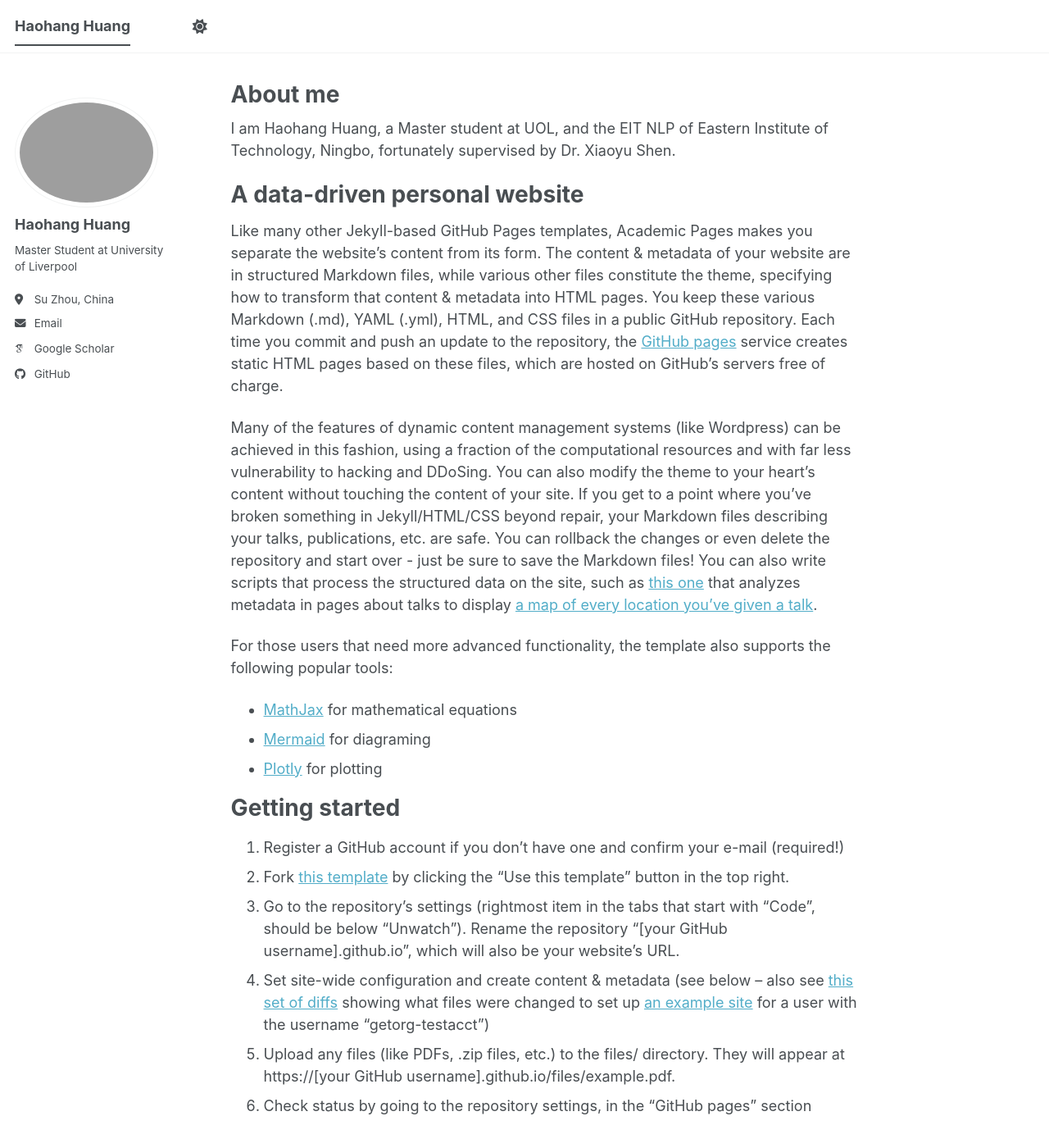
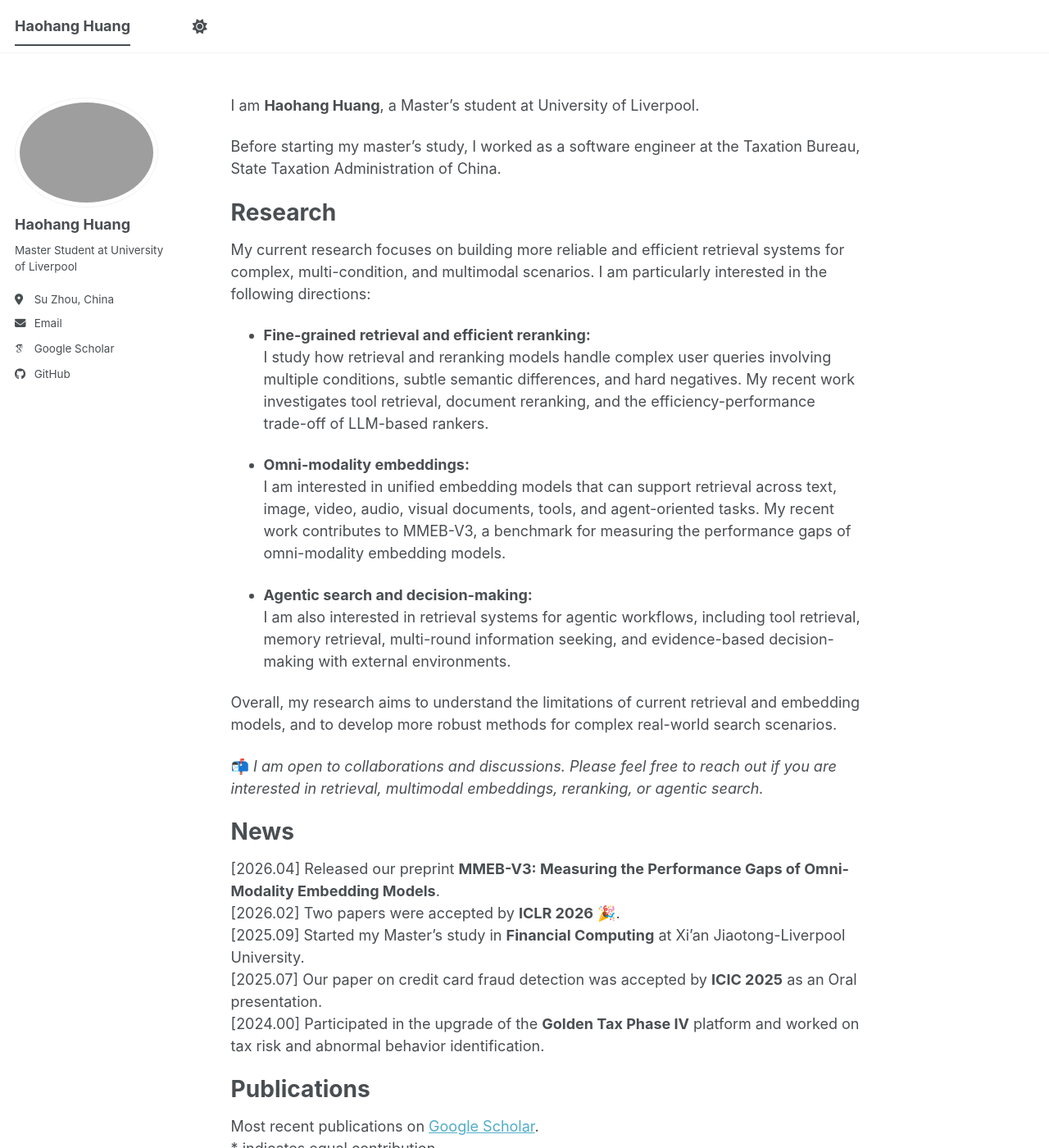
Before and after one commit to ashan623/ashan623.github.io, a Jekyll site: the page built from _pages/about.md, in a window 1280 px wide and 1400 px high. Shown: the whole window at 82% size. Built offline with Jekyll 4.4.1, drawn with Linux system fonts in a browser that asks for light colours; some web fonts are replaced; a script bundle is joined from its source files by our own code; library files that are not in the unit come from our copies; some of the changed text lies outside the part shown.

Commit message:
Update about.md

```diff
--- a/_pages/about.md
+++ b/_pages/about.md
@@ -1,54 +1,103 @@
 ---
 permalink: /
-title: "About me"
+title: ""
+excerpt: "About me"
 author_profile: true
 redirect_from:
   - /about/
   - /about.html
 ---
 
-I am Haohang Huang, a Master student at UOL, and the EIT NLP of Eastern Institute of Technology, Ningbo, fortunately supervised by Dr. Xiaoyu Shen.
+<!-- ## About Me -->
 
-A data-driven personal website
-======
-Like many other Jekyll-based GitHub Pages templates, Academic Pages makes you separate the website's content from its form. The content & metadata of your website are in structured Markdown files, while various other files constitute the theme, specifying how to transform that content & metadata into HTML pages. You keep these various Markdown (.md), YAML (.yml), HTML, and CSS files in a public GitHub repository. Each time you commit and push an update to the repository, the [GitHub pages](https://pages.github.com/) service creates static HTML pages based on these files, which are hosted on GitHub's servers free of charge.
+I am **Haohang Huang**, a Master's student at University of Liverpool.
 
-Many of the features of dynamic content management systems (like Wordpress) can be achieved in this fashion, using a fraction of the computational resources and with far less vulnerability to hacking and DDoSing. You can also modify the theme to your heart's content without touching the content of your site. If you get to a point where you've broken something in Jekyll/HTML/CSS beyond repair, your Markdown files describing your talks, publications, etc. are safe. You can rollback the changes or even delete the repository and start over - just be sure to save the Markdown files! You can also write scripts that process the structured data on the site, such as [this one](https://github.com/academicpages/academicpages.github.io/blob/master/talkmap.ipynb) that analyzes metadata in pages about talks to display [a map of every location you've given a talk](https://academicpages.github.io/talkmap.html).
+Before starting my master's study, I worked as a software engineer at the  Taxation Bureau, State Taxation Administration of China.
 
-For those users that need more advanced functionality, the template also supports the following popular tools:
-- [MathJax](https://www.mathjax.org/) for mathematical equations
-- [Mermaid](https://mermaid.js.org/) for diagraming
-- [Plotly](https://plotly.com/javascript/) for plotting
+# Research
 
-Getting started
-======
-1. Register a GitHub account if you don't have one and confirm your e-mail (required!)
-1. Fork [this template](https://github.com/academicpages/academicpages.github.io) by clicking the "Use this template" button in the top right.
-1. Go to the repository's settings (rightmost item in the tabs that start with "Code", should be below "Unwatch"). Rename the repository "[your GitHub username].github.io", which will also be your website's URL.
-1. Set site-wide configuration and create content & metadata (see below -- also see [this set of diffs](https://archive.is/3TPas) showing what files were changed to set up [an example site](https://getorg-testacct.github.io) for a user with the username "getorg-testacct")
-1. Upload any files (like PDFs, .zip files, etc.) to the files/ directory. They will appear at https://[your GitHub username].github.io/files/example.pdf.
-1. Check status by going to the repository settings, in the "GitHub pages" section
+My current research focuses on building more reliable and efficient retrieval systems for complex, multi-condition, and multimodal scenarios. I am particularly interested in the following directions:
 
-Site-wide configuration
-------
-The main configuration file for the site is in the base directory in [_config.yml](https://github.com/academicpages/academicpages.github.io/blob/master/_config.yml), which defines the content in the sidebars and other site-wide features. You will need to replace the default variables with ones about yourself and your site's github repository. The configuration file for the top menu is in [_data/navigation.yml](https://github.com/academicpages/academicpages.github.io/blob/master/_data/navigation.yml). For example, if you don't have a portfolio or blog posts, you can remove those items from that navigation.yml file to remove them from the header.
+- **Fine-grained retrieval and efficient reranking:**
+  I study how retrieval and reranking models handle complex user queries involving multiple conditions, subtle semantic differences, and hard negatives. My recent work investigates tool retrieval, document reranking, and the efficiency-performance trade-off of LLM-based rankers.
 
-Create content & metadata
-------
-For site content, there is one Markdown file for each type of content, which are stored in directories like _publications, _talks, _posts, _teaching, or _pages. For example, each talk is a Markdown file in the [_talks directory](https://github.com/academicpages/academicpages.github.io/tree/master/_talks). At the top of each Markdown file is structured data in YAML about the talk, which the theme will parse to do lots of cool stuff. The same structured data about a talk is used to generate the list of talks on the [Talks page](https://academicpages.github.io/talks), each [individual page](https://academicpages.github.io/talks/2012-03-01-talk-1) for specific talks, the talks section for the [CV page](https://academicpages.github.io/cv), and the [map of places you've given a talk](https://academicpages.github.io/talkmap.html) (if you run this [python file](https://github.com/academicpages/academicpages.github.io/blob/master/talkmap.py) or [Jupyter notebook](https://github.com/academicpages/academicpages.github.io/blob/master/talkmap.ipynb), which creates the HTML for the map based on the contents of the _talks directory).
+- **Omni-modality embeddings:**
+  I am interested in unified embedding models that can support retrieval across text, image, video, audio, visual documents, tools, and agent-oriented tasks. My recent work contributes to MMEB-V3, a benchmark for measuring the performance gaps of omni-modality embedding models.
 
-**Markdown generator**
+- **Agentic search and decision-making:**
+  I am also interested in retrieval systems for agentic workflows, including tool retrieval, memory retrieval, multi-round information seeking, and evidence-based decision-making with external environments.
 
-The repository includes [a set of Jupyter notebooks](https://github.com/academicpages/academicpages.github.io/tree/master/markdown_generator
-) that converts a CSV containing structured data about talks or presentations into individual Markdown files that will be properly formatted for the Academic Pages template. The sample CSVs in that directory are the ones I used to create my own personal website at stuartgeiger.com. My usual workflow is that I keep a spreadsheet of my publications and talks, then run the code in these notebooks to generate the Markdown files, then commit and push them to the GitHub repository.
+Overall, my research aims to understand the limitations of current retrieval and embedding models, and to develop more robust methods for complex real-world search scenarios.
 
-How to edit your site's GitHub repository
-------
-Many people use a git client to create files on their local computer and then push them to GitHub's servers. If you are not familiar with git, you can directly edit these configuration and Markdown files directly in the github.com interface. Navigate to a file (like [this one](https://github.com/academicpages/academicpages.github.io/blob/master/_talks/2012-03-01-talk-1.md) and click the pencil icon in the top right of the content preview (to the right of the "Raw | Blame | History" buttons). You can delete a file by clicking the trashcan icon to the right of the pencil icon. You can also create new files or upload files by navigating to a directory and clicking the "Create new file" or "Upload files" buttons.
+📬 *I am open to collaborations and discussions. Please feel free to reach out if you are interested in retrieval, multimodal embeddings, reranking, or agentic search.*
 
-Example: editing a Markdown file for a talk
-![Editing a Markdown file for a talk](/images/editing-talk.png)
+# News
 
-For more info
-------
-More info about configuring Academic Pages can be found in [the guide](https://academicpages.github.io/markdown/), the [growing wiki](https://github.com/academicpages/academicpages.github.io/wiki), and you can always [ask a question on GitHub](https://github.com/academicpages/academicpages.github.io/discussions). The [guides for the Minimal Mistakes theme](https://mmistakes.github.io/minimal-mistakes/docs/configuration/) (which this theme was forked from) might also be helpful.
+[2026.04] Released our preprint **MMEB-V3: Measuring the Performance Gaps of Omni-Modality Embedding Models**.
+[2026.02] Two papers were accepted by **ICLR 2026** 🎉.
+[2025.09] Started my Master's study in **Financial Computing** at Xi'an Jiaotong-Liverpool University.
+[2025.07] Our paper on credit card fraud detection was accepted by **ICIC 2025** as an Oral presentation.
+[2024.00] Participated in the upgrade of the **Golden Tax Phase IV** platform and worked on tax risk and abnormal behavior identification.
+
+# Publications
+
+Most recent publications on [Google Scholar](https://scholar.google.com/citations?user=Zh7Ml-YAAAAJ&hl=zh-CN).
+\* indicates equal contribution.
+
+## Conference & Journal Papers
+
+**Rethinking Reasoning in Document Ranking: Why Chain-of-Thought Falls Short**
+Xuan Lu\*, **<ins>Haohang Huang</ins>\***, Rui Meng, Yaohui Jin, Wenjun Zeng, Xiaoyu Shen
+ICLR 2026. [[link]](https://arxiv.org/abs/2510.08985) [[code]](https://github.com/EIT-NLP/Direct-Rank)
+
+**Tools Are Under-Documented: Simple Document Expansion Boosts Tool Retrieval**
+Xuan Lu\*, **<ins>Haohang Huang</ins>\***, Rui Meng, Yaohui Jin, Wenjun Zeng, Xiaoyu Shen
+ICLR 2026. [[link]](https://arxiv.org/abs/2510.22670)
+
+**Beyond Global Similarity: Multi-Conditional Retrieval for Fine-Grained Cross-Modal Understanding**
+Xuan Lu, Kangle Li, **<ins>Haohang Huang</ins>**, Rui Meng, Wenjun Zeng, Xiaoyu Shen
+CVPR 2026.
+
+**A Novel Random Sample Partition-Based Ensemble Algorithm for Credit Card Fraud Detection**
+**<ins>Haohang Huang</ins>**, Xuan Lu
+ICIC 2025 Oral. [[link]](https://dl.acm.org/doi/10.1007/978-981-96-9875-2_28)
+
+## ArXiv Preprints
+
+**MMEB-V3: Measuring the Performance Gaps of Omni-Modality Embedding Models**
+**<ins>Haohang Huang</ins>**, Xuan Lu, Mingyi Su, Xuan Zhang, Ziyan Jiang, Ping Nie, Kai Zou, Tomas Pfister, Wenhu Chen, Wei Zhang, Xiaoyu Shen, Rui Meng
+ArXiv 2026. [[link]](https://arxiv.org/abs/2604.23321)
+
+# Experience
+
+**Software Engineer**, Jianchuan County Taxation Bureau, State Taxation Administration of China
+Aug. 2022 – Jul. 2025
+
+- Participated in the development and maintenance of government tax information systems.
+- Worked on the upgrade of the **Golden Tax Phase IV** platform at the Guangzhou R&D Center.
+- Contributed to tax risk identification and abnormal behavior detection in real-world government scenarios.
+
+# Education
+
+**Xi'an Jiaotong-Liverpool University**
+M.Sc. in Financial Computing, Sep. 2025 – Present
+
+**Kunming University of Science and Technology**
+B.Eng. in Land Resource Management, Sep. 2018 – Jul. 2022
+
+# Service
+
+**Reviewer / Program Committee Member:**
+To be updated.
+
+# Skills
+
+**Programming Languages:** Python / MATLAB / C++ / C / Java
+
+**Python Packages:** NumPy / SciPy / scikit-learn / PyTorch / TensorFlow / Keras
+
+**LLM Development Frameworks:** LLaMA Factory / MS-Swift / VERL
+
+**Languages:** Chinese / English
+
+{% include mapmyvisitors.html %}
```
